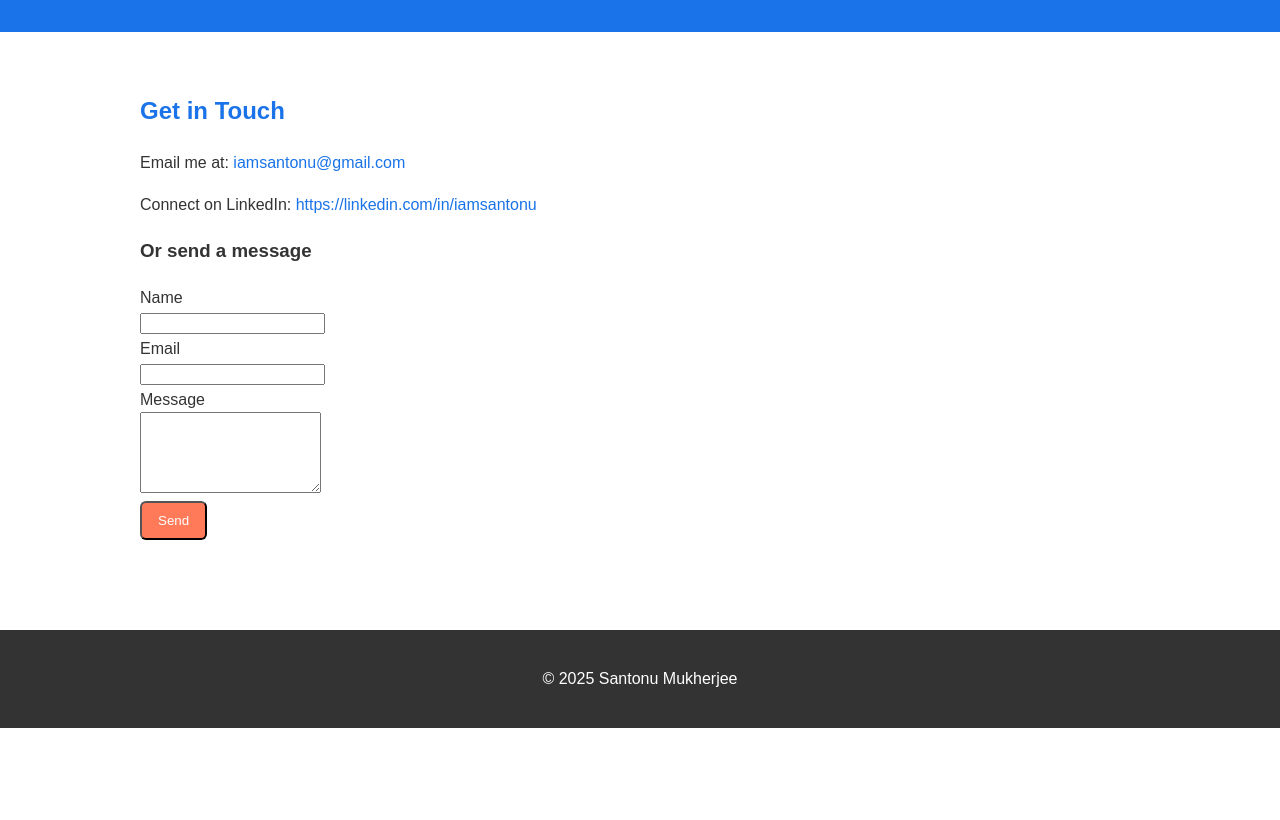
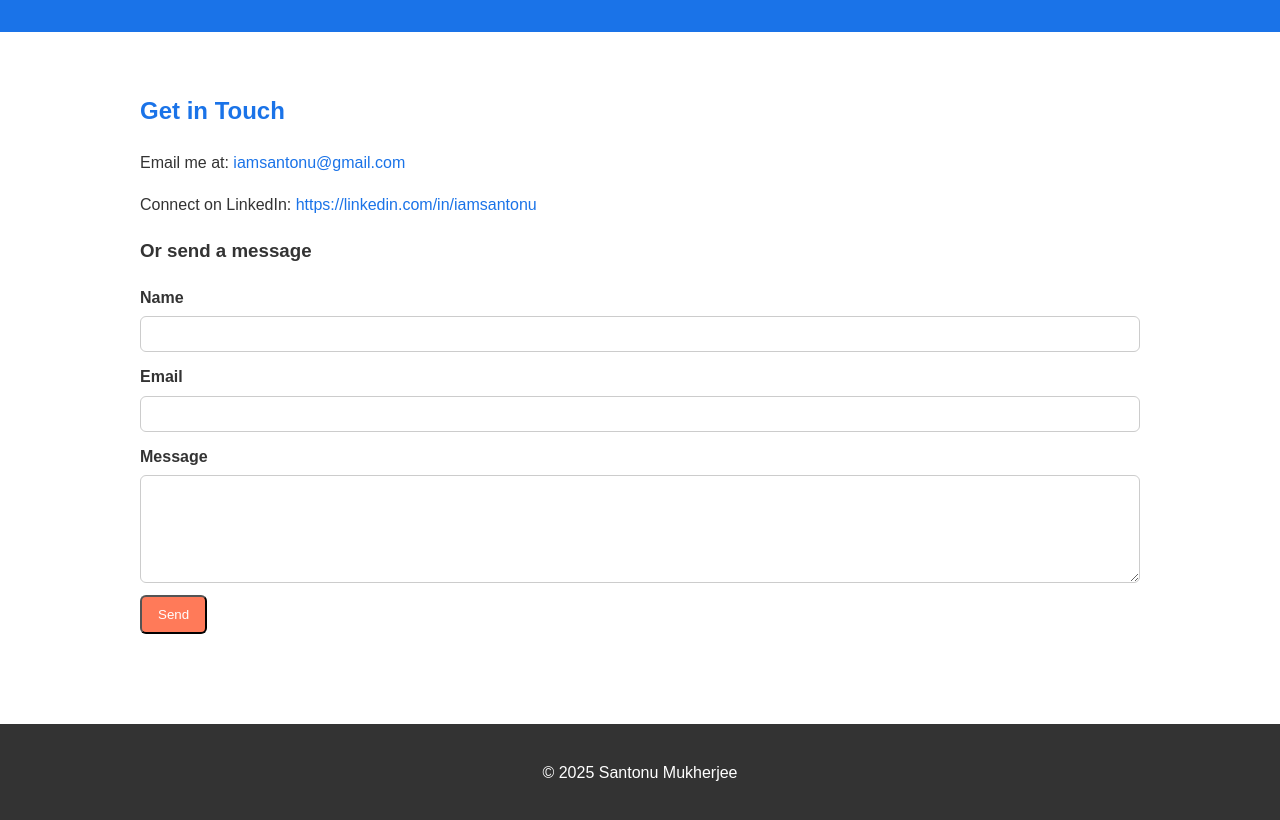
Before and after one commit to iamsantonu/iamsantonu.github.io, a plain HTML site: page contact.html in a window 1280 px wide. Shown: the part 110-930 px from the top of the page. Before the commit the page ends 838 px from the top, so only its background shows below. Drawn offline with Linux system fonts and the light colour scheme.

Commit message:
Mousse_Focus_changes

```diff
--- a/contact.html
+++ b/contact.html
@@ -30,14 +30,20 @@
 
     <h3>Or send a message</h3>
     <form action="https://formspree.io/f/your-form-id" method="POST">
-      <label for="name">Name</label><br>
-      <input type="text" id="name" name="name" required><br>
+      <div class="form-field">
+        <label for="name">Name</label>
+        <input type="text" id="name" name="name" required>
+      </div>
 
-      <label for="email">Email</label><br>
-      <input type="email" id="email" name="email" required><br>
+      <div class="form-field">
+        <label for="email">Email</label>
+        <input type="email" id="email" name="email" required>
+      </div>
 
-      <label for="message">Message</label><br>
-      <textarea id="message" name="message" rows="5" required></textarea><br>
+      <div class="form-field">
+        <label for="message">Message</label>
+        <textarea id="message" name="message" rows="5" required></textarea>
+      </div>
 
       <button type="submit" class="cta">Send</button>
     </form>
--- a/css/style.css
+++ b/css/style.css
@@ -32,6 +32,18 @@ h2 { color: #1a73e8; margin-bottom: 20px; }
 .service-card { border: 1px solid #eee; padding: 18px; border-radius: 8px; background: #fff; }
 .cta { display: inline-block; background: #ff7a59; color: white; padding: 10px 16px; border-radius: 6px; text-decoration: none; }
 
+/* Forms */
+.form-field { margin-bottom: 12px; display: flex; flex-direction: column; }
+.form-field label { color: #333; font-weight: 600; margin-bottom: 6px; transition: color 150ms ease; }
+.form-field input,
+.form-field textarea { padding: 8px 10px; border: 1px solid #ccc; border-radius: 6px; font-size: 1rem; transition: border-color 150ms ease, box-shadow 150ms ease; }
+.form-field input:focus,
+.form-field textarea:focus { outline: none; border-color: #ff7a59; box-shadow: 0 0 0 4px rgba(255,122,89,0.08); }
+
+/* change label color when the field is focused or hovered */
+.form-field:focus-within label,
+.form-field:hover label { color: #ff7a59; }
+
 /* Footer */
 footer { background: #333; color: white; text-align: center; padding: 20px; }
 
```
